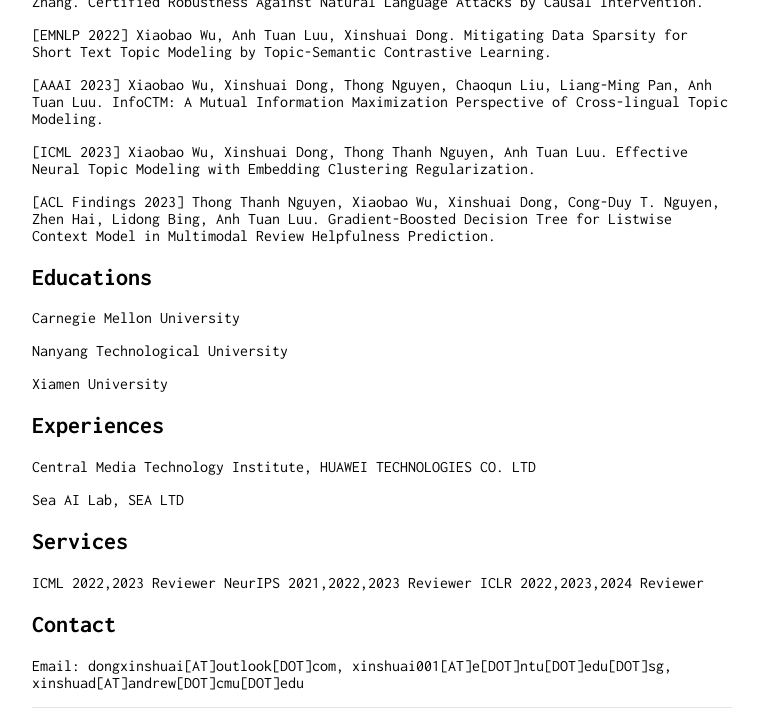
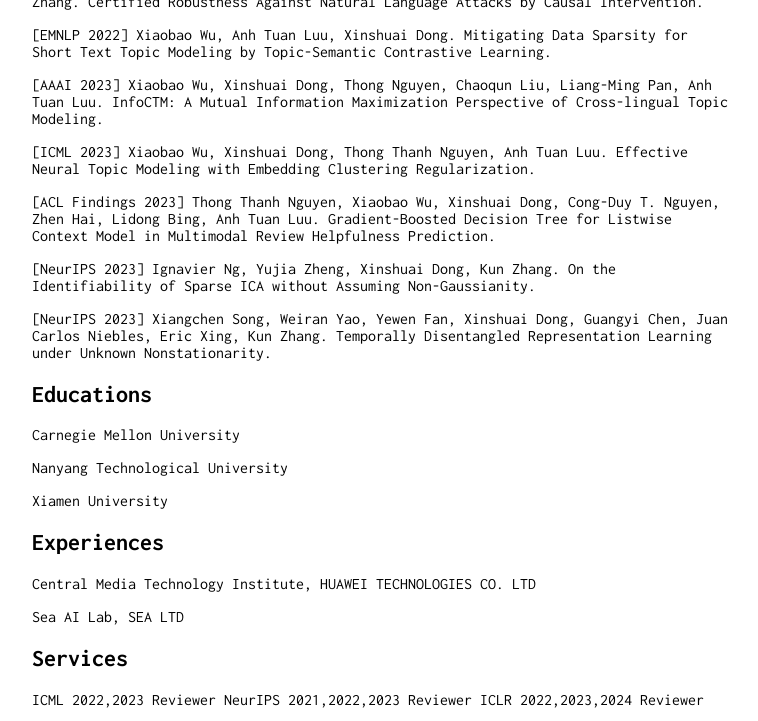
Before and after one commit to dongxinshuai/dongxinshuai.github.io, a Jekyll site: the page built from index.md, in a window 1280 px wide and 900 px high, scrolled down 484 px, cut to the strip 0-721 px from the top of the window. Shown: the whole strip, without its empty margins (258-1016 px from the left). Built offline with Jekyll 4.4.1, drawn with Linux system fonts in a browser that asks for light colours; our own code applies the rules of GitHub Pages for plain Markdown files.

Commit message:
Update index.md

```diff
--- a/index.md
+++ b/index.md
@@ -35,6 +35,12 @@ Effective Neural Topic Modeling with Embedding Clustering Regularization.
 [ACL Findings 2023] Thong Thanh Nguyen, Xiaobao Wu, Xinshuai Dong, Cong-Duy T. Nguyen, Zhen Hai, Lidong Bing, Anh Tuan Luu.
 Gradient-Boosted Decision Tree for Listwise Context Model in Multimodal Review Helpfulness Prediction.
 
+[NeurIPS 2023] Ignavier Ng, Yujia Zheng, Xinshuai Dong, Kun Zhang.
+On the Identifiability of Sparse ICA without Assuming Non-Gaussianity.
+
+[NeurIPS 2023] Xiangchen Song, Weiran Yao, Yewen Fan, Xinshuai Dong, Guangyi Chen, Juan Carlos Niebles, Eric Xing, Kun Zhang.
+Temporally Disentangled Representation Learning under Unknown Nonstationarity.
+
 ## Educations
 
 Carnegie Mellon University
```
